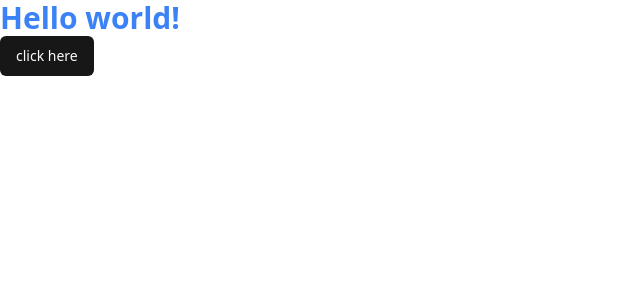
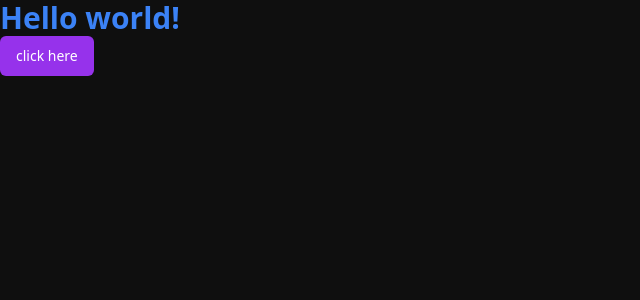
Before and after one commit to fikrialwan/fe-gatherhub, a Nuxt app: page / in a window 1280 px wide. Shown: the top 300 px of the page, without its empty margins (0-640 px from the left). Built offline with nearby package versions, Linux system fonts and the light colour scheme.

Commit message:
feat: setup color theme

```diff
--- a/app.vue
+++ b/app.vue
@@ -1,5 +1,5 @@
 <template>
-  <div>
+  <div class="dark bg-background text-foreground min-h-screen">
     <NuxtPage />
   </div>
 </template>
--- a/assets/css/main.css
+++ b/assets/css/main.css
@@ -4,69 +4,51 @@
 
 @layer base {
   :root {
-    --background: 0 0% 100%;
-    --foreground: 0 0% 3.9%;
-
-    --muted: 0 0% 96.1%;
-    --muted-foreground: 0 0% 45.1%;
-
-    --popover: 0 0% 100%;
-    --popover-foreground: 0 0% 3.9%;
-
-    --card: 0 0% 100%;
-    --card-foreground: 0 0% 3.9%;
-
-    --border: 0 0% 89.8%;
-    --input: 0 0% 89.8%;
-
-    --primary: 0 0% 9%;
-    --primary-foreground: 0 0% 98%;
-
-    --secondary: 0 0% 96.1%;
-    --secondary-foreground: 0 0% 9%;
-
-    --accent: 0 0% 96.1%;
-    --accent-foreground: 0 0% 9%;
-
-    --destructive: 0 84.2% 60.2%;
-    --destructive-foreground: 0 0% 98%;
-
-    --ring: 0 0% 3.9%;
-
+    --background: 0 0% 94%;
+    --foreground: 0 0% 6%;
+    --muted: 0 0% 88%;
+    --muted-foreground: 0 0% 12%;
+    --popover: 0 0% 93%;
+    --popover-foreground: 0 0% 7%;
+    --card: 0 0% 93%;
+    --card-foreground: 0 0% 7%;
+    --border: 0 0% 88%;
+    --input: 0 0% 88%;
+    --primary: 272.43 82.22% 55.88%;
+    --primary-foreground: 0 0% 100%;
+    --secondary: 0 0% 86%;
+    --secondary-foreground: 0 0% 14%;
+    --accent: 0 0% 84%;
+    --accent-foreground: 0 0% 6%;
+    --destructive: 0 90.6% 71%;
+    --destructive-foreground: 0 0% 100%;
+    --ring: 276.36 67.35% 51.96%;
     --radius: 0.5rem;
   }
 
   .dark {
-    --background: 0 0% 3.9%;
-    --foreground: 0 0% 98%;
-
-    --muted: 0 0% 14.9%;
-    --muted-foreground: 0 0% 63.9%;
-
-    --popover: 0 0% 3.9%;
-    --popover-foreground: 0 0% 98%;
-
-    --card: 0 0% 3.9%;
-    --card-foreground: 0 0% 98%;
-
-    --border: 0 0% 14.9%;
-    --input: 0 0% 14.9%;
-
-    --primary: 0 0% 98%;
-    --primary-foreground: 0 0% 9%;
-
-    --secondary: 0 0% 14.9%;
-    --secondary-foreground: 0 0% 98%;
-
-    --accent: 0 0% 14.9%;
-    --accent-foreground: 0 0% 98%;
-
-    --destructive: 0 62.8% 30.6%;
-    --destructive-foreground: 0 0% 98%;
-
-    --ring: 0 0% 83.1%;
+    --background: 0 0% 6%;
+    --foreground: 0 0% 94%;
+    --muted: 0 0% 12%;
+    --muted-foreground: 0 0% 88%;
+    --popover: 0 0% 7%;
+    --popover-foreground: 0 0% 93%;
+    --card: 0 0% 7%;
+    --card-foreground: 0 0% 93%;
+    --border: 0 0% 12%;
+    --input: 0 0% 12%;
+    --primary: 272.43 82.22% 55.88%;
+    --primary-foreground: 0 0% 100%;
+    --secondary: 0 0% 14%;
+    --secondary-foreground: 0 0% 86%;
+    --accent: 0 0% 14%;
+    --accent-foreground: 0 0% 94%;
+    --destructive: 0 90.6% 71%;
+    --destructive-foreground: 0 0% 100%;
+    --ring: 276.36 67.35% 51.96%;
   }
 }
+
 
 @layer base {
   * {
```
